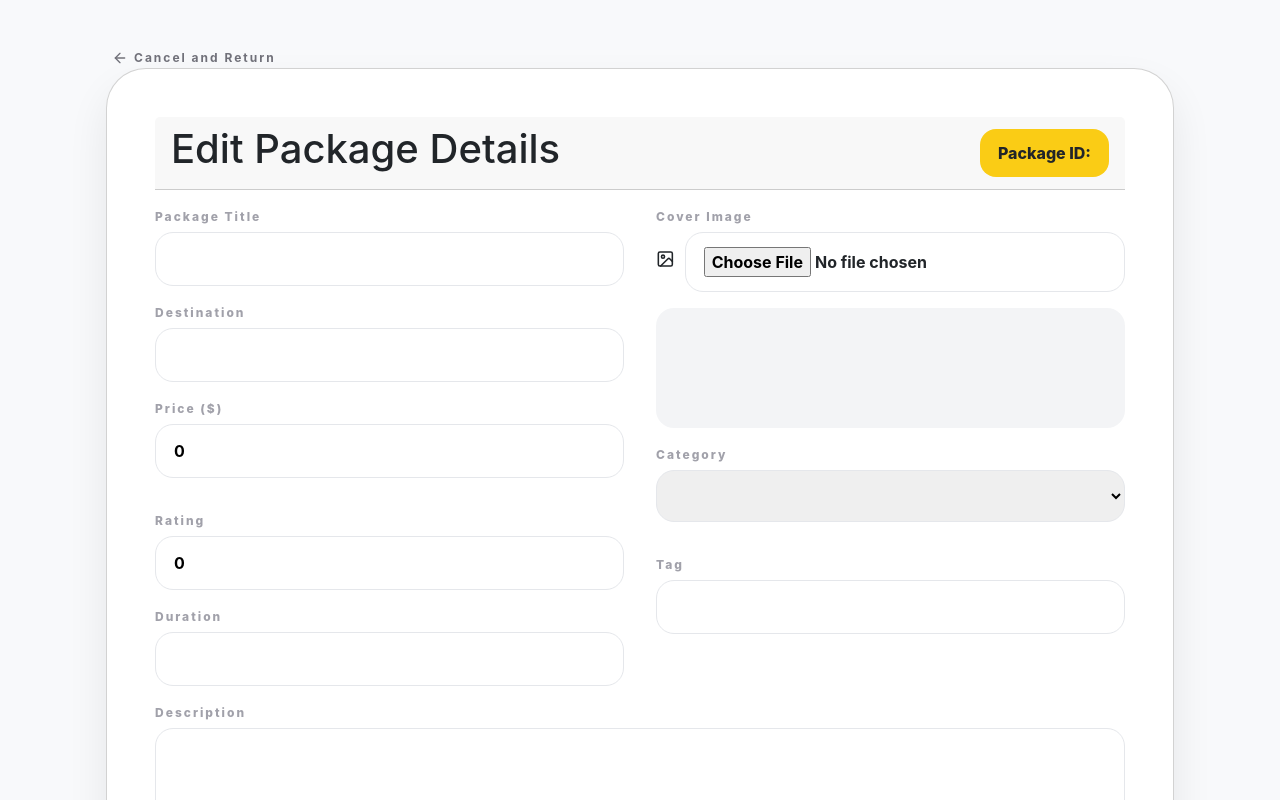
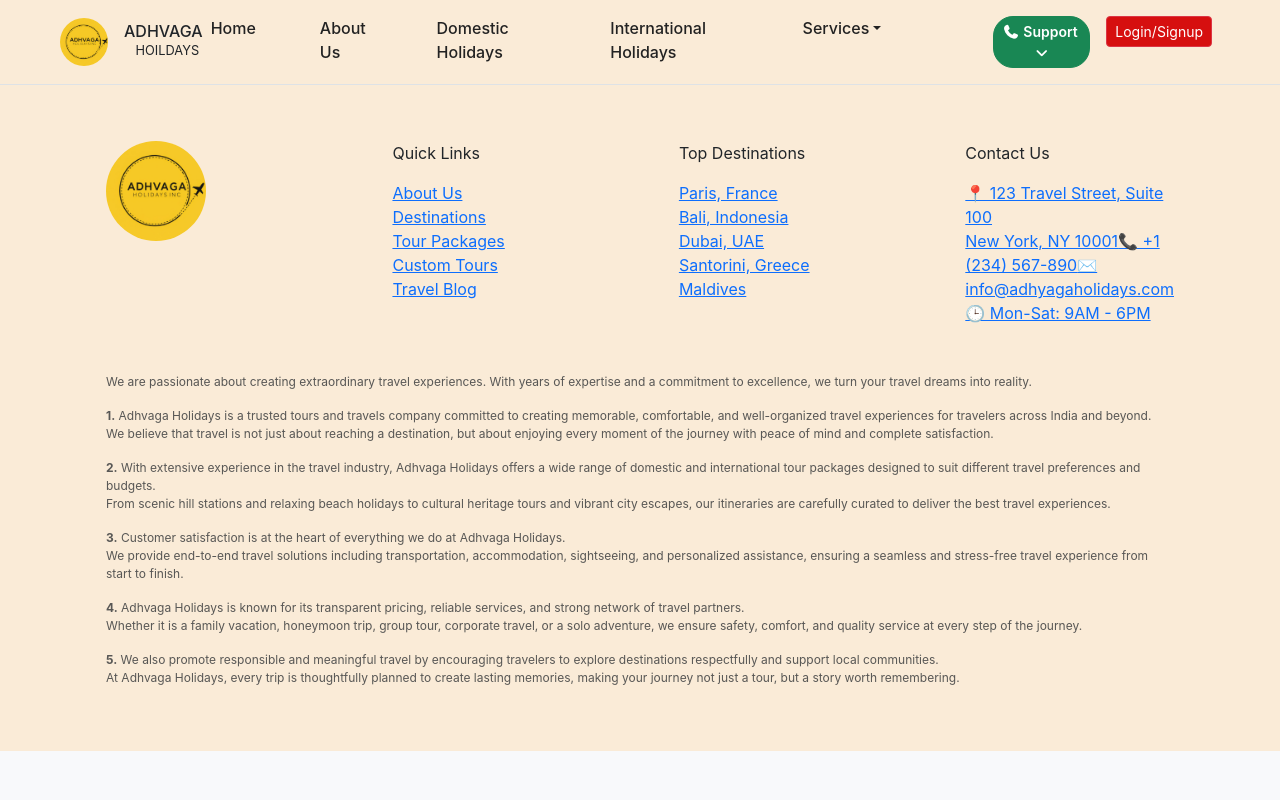
Before and after one commit to VENUGOPALREDDY787/AdhvagaHolidays, a React (Vite) app in the folder adhvagafrontend/: page / in a window 1280 px wide. Shown: the top 800 px of the page. Built offline with nearby package versions, Linux system fonts and the light colour scheme.

Commit message:
Editing the navbar as per the requirement

```diff
--- a/adhvagafrontend/src/App.jsx
+++ b/adhvagafrontend/src/App.jsx
@@ -1,39 +1,39 @@
-// import reactLogo from './assets/react.svg'
-// import viteLogo from '/vite.svg'
-// import Navbar from './Components/includes/Navbar'
-// import Footer from './Components/includes/Footer'
-// import AboutPage from './Pages/AboutPage'
-// import Blogs from './Pages/Blogs'
-// import CostomPackages from './Pages/CostomPackages'
-// import Home from './Pages/Home'
-// import Support from './Pages/Support'
-// import TourPackages from './Pages/tourpackages'
-// import { BrowserRouter, Routes, Route } from "react-router-dom";
-// import AdminPortal from './AdminPortal.jsx'
-// import LoginPage from './Loginpage'
+import reactLogo from './assets/react.svg'
+import viteLogo from '/vite.svg'
+import Navbar from './Components/includes/Navbar'
+import Footer from './Components/includes/Footer'
+import AboutPage from './Pages/AboutPage'
+import Blogs from './Pages/Blogs'
+import CostomPackages from './Pages/CostomPackages'
+import Home from './Pages/Home'
+import Support from './Pages/Support'
+import TourPackages from './Pages/tourpackages'
+import { BrowserRouter, Routes, Route } from "react-router-dom";
+import AdminPortal from './AdminPortal.jsx'
+import LoginPage from './Loginpage'
 import EditPackageForm from './EditPackageForm.jsx'
 import './App.css'
 
 function App() {
 
   return (
-//    <BrowserRouter>
-//    <Navbar />
-//       <Routes>
+   <BrowserRouter>
+   <Navbar />
+      <Routes>
 
-//          <Route path="/About" element={<AboutPage />} />
-//       <Route path="/Blogs" element={<Blogs />} />
-//          <Route path="/Coustom" element={<CostomPackages />} />
-//          <Route path="/Home" element={<Home/>} />
-//         <Route path="/Support" element={<Support/>} />
-//        <Route path="/Packages" element={<TourPackages/>} />
-// <Route path="/admin" element={<AdminPortal />} />
+         <Route path="/About" element={<AboutPage />} />
+      <Route path="/Blogs" element={<Blogs />} />
+         <Route path="/Coustom" element={<CostomPackages />} />
+         <Route path="/Home" element={<Home/>} />
+        <Route path="/Support" element={<Support/>} />
+       <Route path="/Packages" element={<TourPackages/>} />
+<Route path="/admin" element={<AdminPortal />} />
 
 
-//        </Routes>
-//      <Footer/>
-//      </BrowserRouter>
-<EditPackageForm/>
+       </Routes>
+     <Footer/>
+     </BrowserRouter>
+
   )
 }
 
--- a/adhvagafrontend/src/Components/includes/Navbar.jsx
+++ b/adhvagafrontend/src/Components/includes/Navbar.jsx
@@ -24,24 +24,42 @@
               </li>
               <li className="nav-item ms-5 nav-hover">
                 <Link class="nav-link" to="/About">
-                  About us
+                  About Us
                 </Link>
               </li>
               <li className="nav-item ms-5 nav-hover">
                 <Link class="nav-link" to="/Packages">
-                  Tour Packages
+                  Domestic Holidays
                 </Link>
               </li>
                <li className="nav-item ms-5 nav-hover">
                 <Link class="nav-link" to="/Coustom">
-                  Coustum Packages
+                  International Holidays
                 </Link>
               </li>
-              <li className="nav-item me-5 ms-5 nav-hover">
+              {/* <li className="nav-item me-5 ms-5 nav-hover">
                 <Link class="nav-link" to="/Blogs">
                   Blogs
                 </Link>
-              </li>
+              </li> */}
+              <li class="nav-item dropdown me-5 ms-5 nav-hover">
+          <a class="nav-link dropdown-toggle" href="#" role="button" data-bs-toggle="dropdown" aria-expanded="false">
+            Services
+          </a>
+          <ul class="dropdown-menu">
+            <li><Link class="dropdown-item" to="#">Air Tickets</Link></li>
+            <li><Link class="dropdown-item" to="#"> Domestic Holidays</Link></li>
+            <li><Link class="dropdown-item" to="#"> International Holidays</Link></li>
+            <li><Link class="dropdown-item" to="#"> Visa Assistance</Link></li>
+            <li><Link class="dropdown-item" to="#"> Travel Insurance </Link></li>
+            <li><Link class="dropdown-item" to="#"> Corporate Services</Link></li>
+            <li><Link class="dropdown-item" to="#"> Custom Services</Link></li>
+            <li><Link class="dropdown-item" to="#"> Car Rentals</Link></li>
+
+            {/* <li><hr class="dropdown-divider"></hr></li>
+            <li><a class="dropdown-item" href="#">Something else here</a></li> */}
+          </ul>
+        </li>
               <li class="nav-item ms-5">
                 <Link class="nav-link active" aria-current="page" to="/Support">
                   <button type="button" class="btn btn-success btns btn-sm">
```
